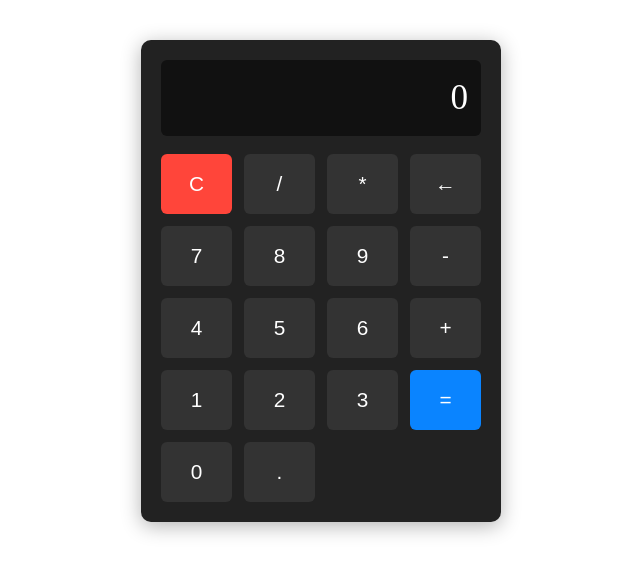
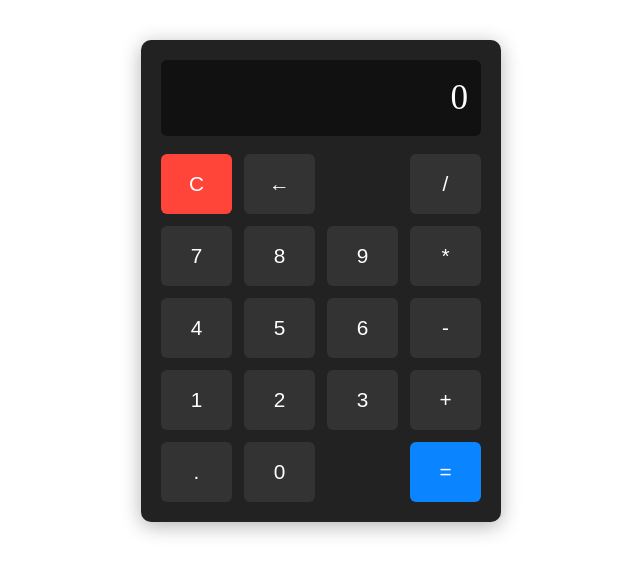
Before and after one commit to papafall/calc, a plain HTML site: page index.html in a window 1280 px wide. Shown: the whole page, without its empty margins (319-959 px from the left). Drawn offline with Linux system fonts and the light colour scheme.

Commit message:
Fix calculator button layout to standard format with operators on right

```diff
--- a/index.html
+++ b/index.html
@@ -11,23 +11,25 @@
       <div id="display" class="display">12345</div>
       <div class="buttons">
         <button class="btn" data-action="clear">C</button>
+        <button class="btn" data-action="backspace">←</button>
+        <div></div>
         <button class="btn" data-action="divide">/</button>
-        <button class="btn" data-action="multiply">*</button>
-        <button class="btn" data-action="backspace">←</button>
         <button class="btn" data-digit="7">7</button>
         <button class="btn" data-digit="8">8</button>
         <button class="btn" data-digit="9">9</button>
-        <button class="btn" data-action="subtract">-</button>
+        <button class="btn" data-action="multiply">*</button>
         <button class="btn" data-digit="4">4</button>
         <button class="btn" data-digit="5">5</button>
         <button class="btn" data-digit="6">6</button>
-        <button class="btn" data-action="add">+</button>
+        <button class="btn" data-action="subtract">-</button>
         <button class="btn" data-digit="1">1</button>
         <button class="btn" data-digit="2">2</button>
         <button class="btn" data-digit="3">3</button>
+        <button class="btn" data-action="add">+</button>
+        <button class="btn" data-action="decimal">.</button>
+        <button class="btn" data-digit="0">0</button>
+        <div></div>
         <button class="btn" data-action="equals">=</button>
-        <button class="btn" data-digit="0">0</button>
-        <button class="btn" data-action="decimal">.</button>
       </div>
     </div>
     <script src="script.js"></script>
```
